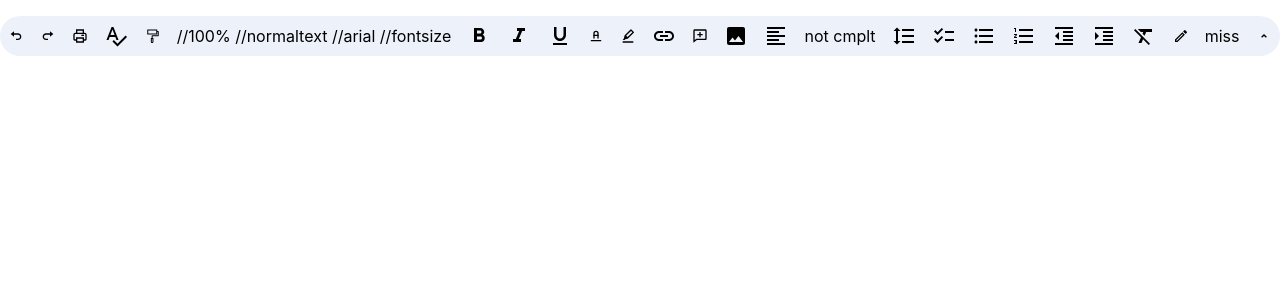
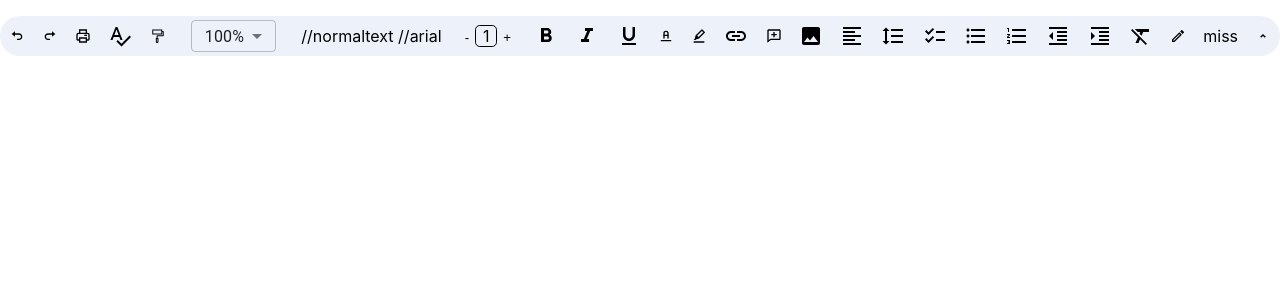
Before and after one commit to vikrantkkk/google_docs_clone, a React (Create React App) app: page / in a window 1280 px wide. Shown: the top 300 px of the page. Built offline with nearby package versions, Linux system fonts and the light colour scheme.

Commit message:
middle=sec

```diff
--- /dev/null
+++ b/src/atoms/IncDecCount.jsx
@@ -0,0 +1,41 @@
+import React from "react";
+import { useState } from "react";
+
+export default function IncDecBtn() {
+  const [count, setCount] = useState(1);
+  const handleDec = () => {
+    setCount(count-1);
+    if(count===1){
+        setCount(1)
+    }
+  };
+
+  return (
+    <div>
+      <button
+        onClick={handleDec}
+        style={{ border: "none", backgroundColor: "#edf2fa" }}
+      >
+        -
+      </button>
+      <span
+        style={{
+          border: "1.5px solid black",
+          height: "20px",
+          width: "20px",
+          display: "inline-block",
+          textAlign: "center",
+          borderRadius: "0.3em",
+        }}
+      >
+        {count}
+      </span>
+      <button
+        onClick={() => setCount(count + 1)}
+        style={{ border: "none", backgroundColor: "#edf2fa" }}
+      >
+        +
+      </button>
+    </div>
+  );
+}
--- /dev/null
+++ b/src/atoms/Selector.jsx
@@ -0,0 +1,38 @@
+import React, { useState } from "react";
+import MenuItem from "@mui/material/MenuItem";
+import FormHelperText from "@mui/material/FormHelperText";
+import FormControl from "@mui/material/FormControl";
+import Select from "@mui/material/Select";
+
+export default function SelectLabels() {
+  const [age, setAge] = useState("100");
+
+  const handleChange = (event) => {
+    setAge(event.target.value);
+  };
+
+  return (
+    <div>
+      <FormControl sx={{ m: 1, minWidth: 50 }}>
+        <Select
+          value={age}
+          onChange={handleChange}
+          displayEmpty
+          inputProps={{ "aria-label": "Without label" }}
+          sx={{ height: "2rem", border: 'none!important'  }}
+        >
+          <MenuItem value={"Fit"} sx={{ borderBottom: "1px solid black" }}>
+            Fit
+          </MenuItem>
+          <MenuItem value={25}>25%</MenuItem>
+          <MenuItem value={50}>50%</MenuItem>
+          <MenuItem value={75}>75%</MenuItem>
+          <MenuItem value={100}>100%</MenuItem>
+          <MenuItem value={125}>125%</MenuItem>
+          <MenuItem value={150}>150%</MenuItem>
+          <MenuItem value={200}>200%</MenuItem>
+        </Select>
+      </FormControl>
+    </div>
+  );
+}
--- a/src/components/middle_section/middle.jsx
+++ b/src/components/middle_section/middle.jsx
@@ -23,6 +23,8 @@ import FormatListNumberedIcon from "@mui/icons-material/FormatListNumbered";
 import FormatIndentDecreaseIcon from "@mui/icons-material/FormatIndentDecrease";
 import FormatIndentIncreaseIcon from "@mui/icons-material/FormatIndentIncrease";
 import FormatClearIcon from "@mui/icons-material/FormatClear";
+import SelectLabels from "../../atoms/Selector";
+import IncDecBtn from "../../atoms/IncDecCount";
 const Middle = () => {
   return (
     <div className={styles.mainu_bar}>
@@ -31,7 +33,11 @@ const Middle = () => {
       <BiPrinter />
       <SpellcheckIcon />
       <AiOutlineFormatPainter />
-      //100% //normaltext //arial //fontsize
+     <SelectLabels/>
+      //normaltext
+      //arial
+      <IncDecBtn/>
+      {/* fontsize */}
       <FormatBoldIcon />
       <FormatItalicIcon />
       <FormatUnderlinedIcon />
@@ -41,7 +47,7 @@ const Middle = () => {
       <BiCommentAdd />
       <InsertPhotoIcon />
       <FormatAlignLeftIcon />
-      not cmplt
+      {/* not cmplt */}
       <FormatLineSpacingIcon />
       <ChecklistIcon />
       <FormatListBulletedIcon />
```
Also changed, not shown: src/atoms/Selector.module.css (added).
